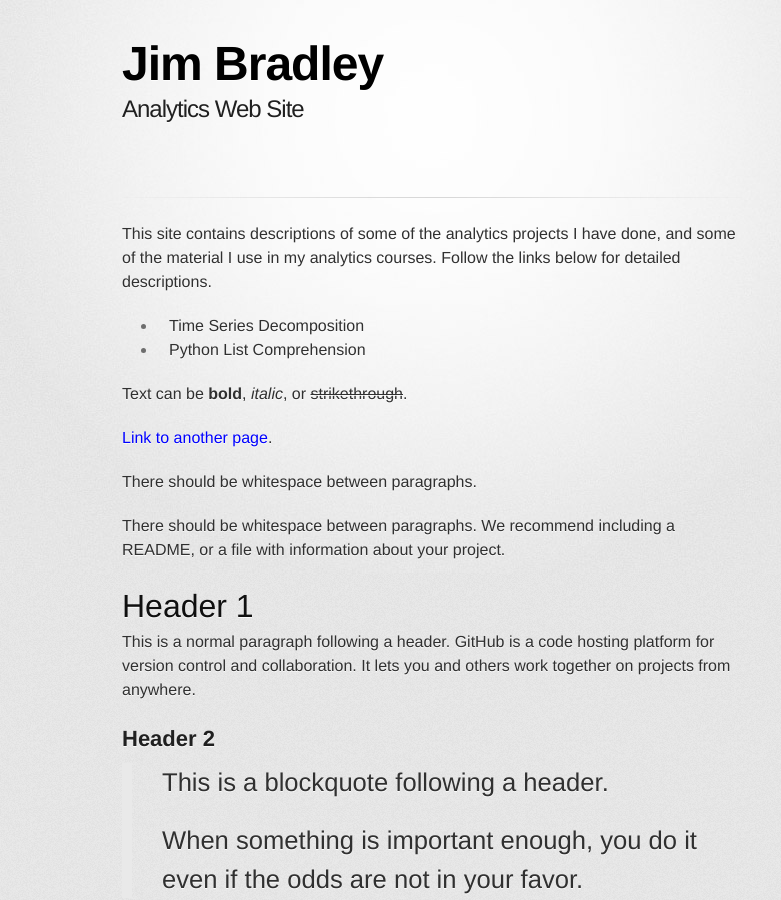
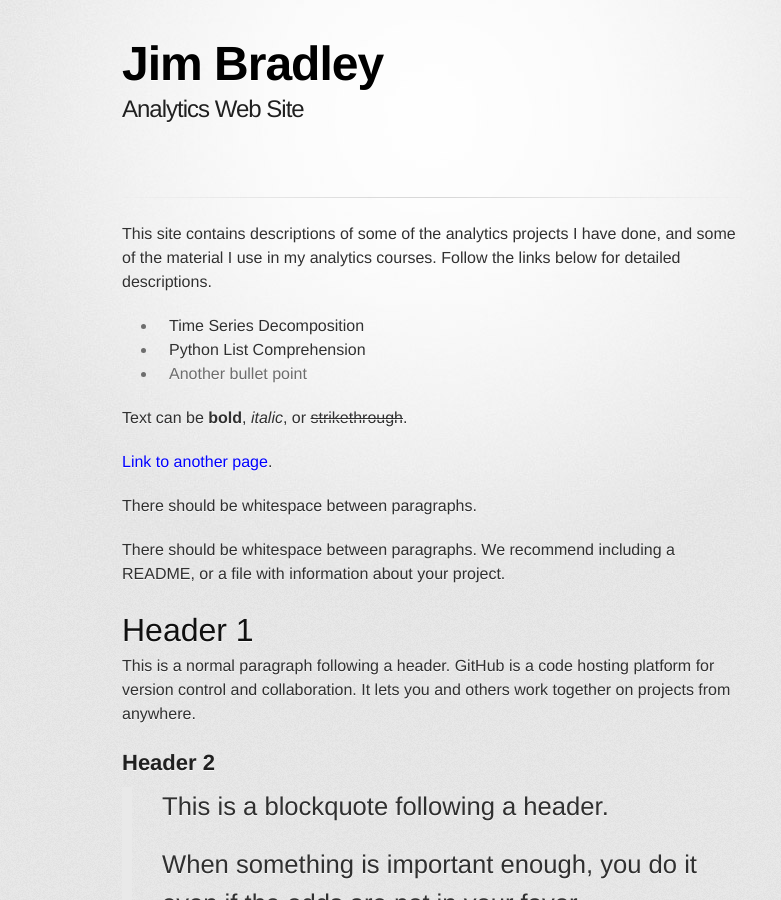
Before and after one commit to jrb28/jrb28.github.io, a Jekyll site: the page built from index.md, in a window 1280 px wide and 900 px high. Shown: the whole window, without its empty margins (208-989 px from the left). Built offline with Jekyll 4.4.1, drawn with Linux system fonts in a browser that asks for light colours; some web fonts are replaced.

Commit message:
Update index.md

```diff
--- a/index.md
+++ b/index.md
@@ -6,6 +6,7 @@
 
 - [Time Series Decomposition](./projectTemplate.md)
 - [Python List Comprehension](./projectTemplate.md)
+- Another bullet point
 
 Text can be **bold**, _italic_, or ~~strikethrough~~.
 
```
